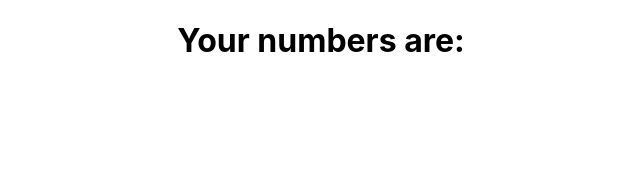
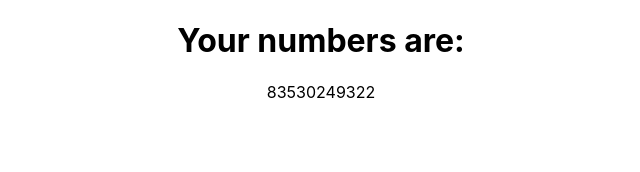
Before and after one commit to AlfonsoAnaya/lotto-picker-react, a React (Create React App) app: page / in a window 1280 px wide. Shown: the top 172 px of the page, without its empty margins (319-959 px from the left). Built offline with nearby package versions, Linux system fonts and the light colour scheme.

Commit message:
display result of calculation

```diff
--- a/src/App.js
+++ b/src/App.js
@@ -24,12 +24,10 @@ function pickNumbers(picks) {
   return playNumbers
 }
 
-pickNumbers();
 
 function PickNumbers() {
-  console.log(pickNumbers())
   return (
-    <p>{pickNumbers()}</p>
+    <p>{pickNumbers(picks)}</p>
   )
 }
 
```
